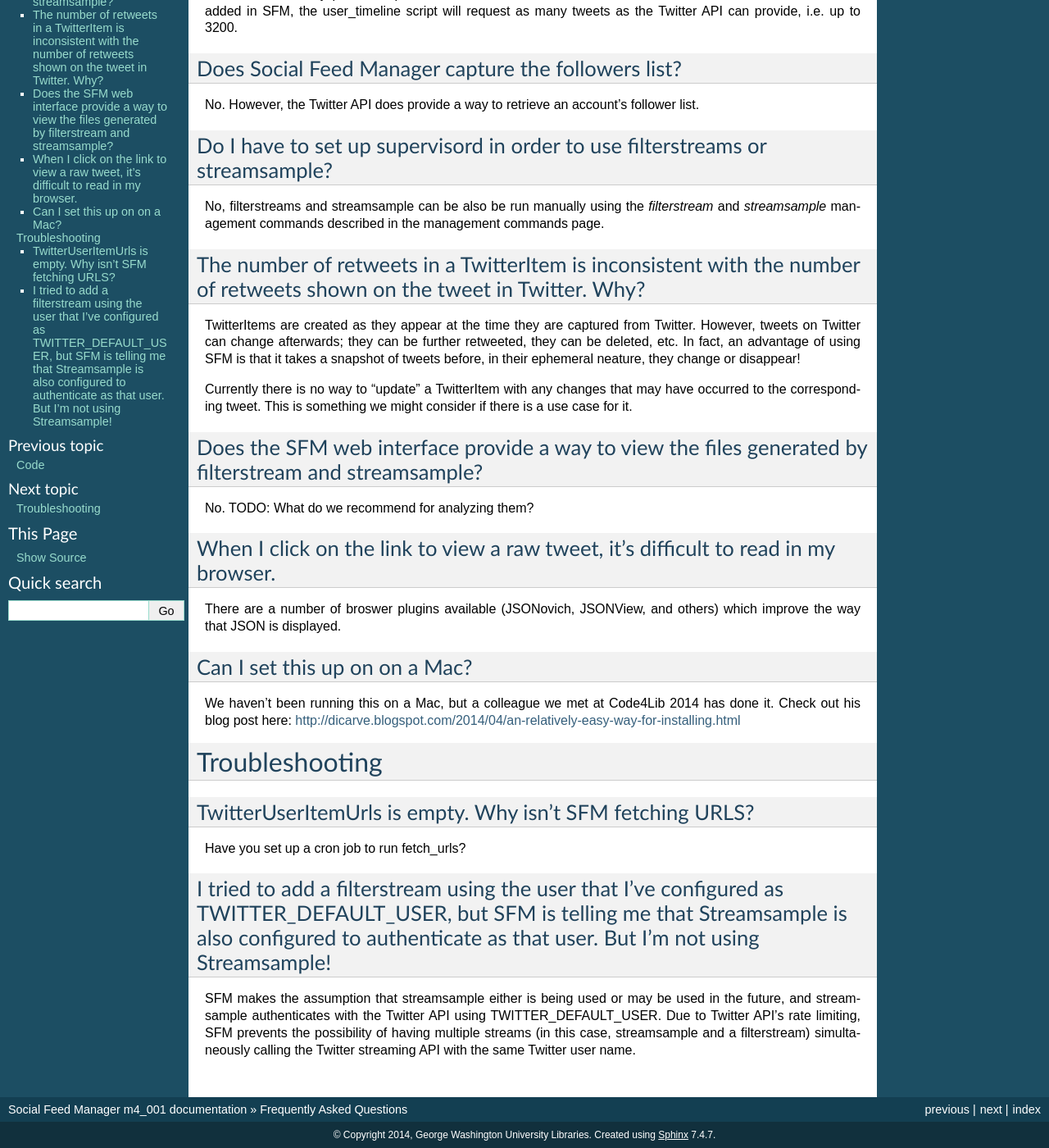
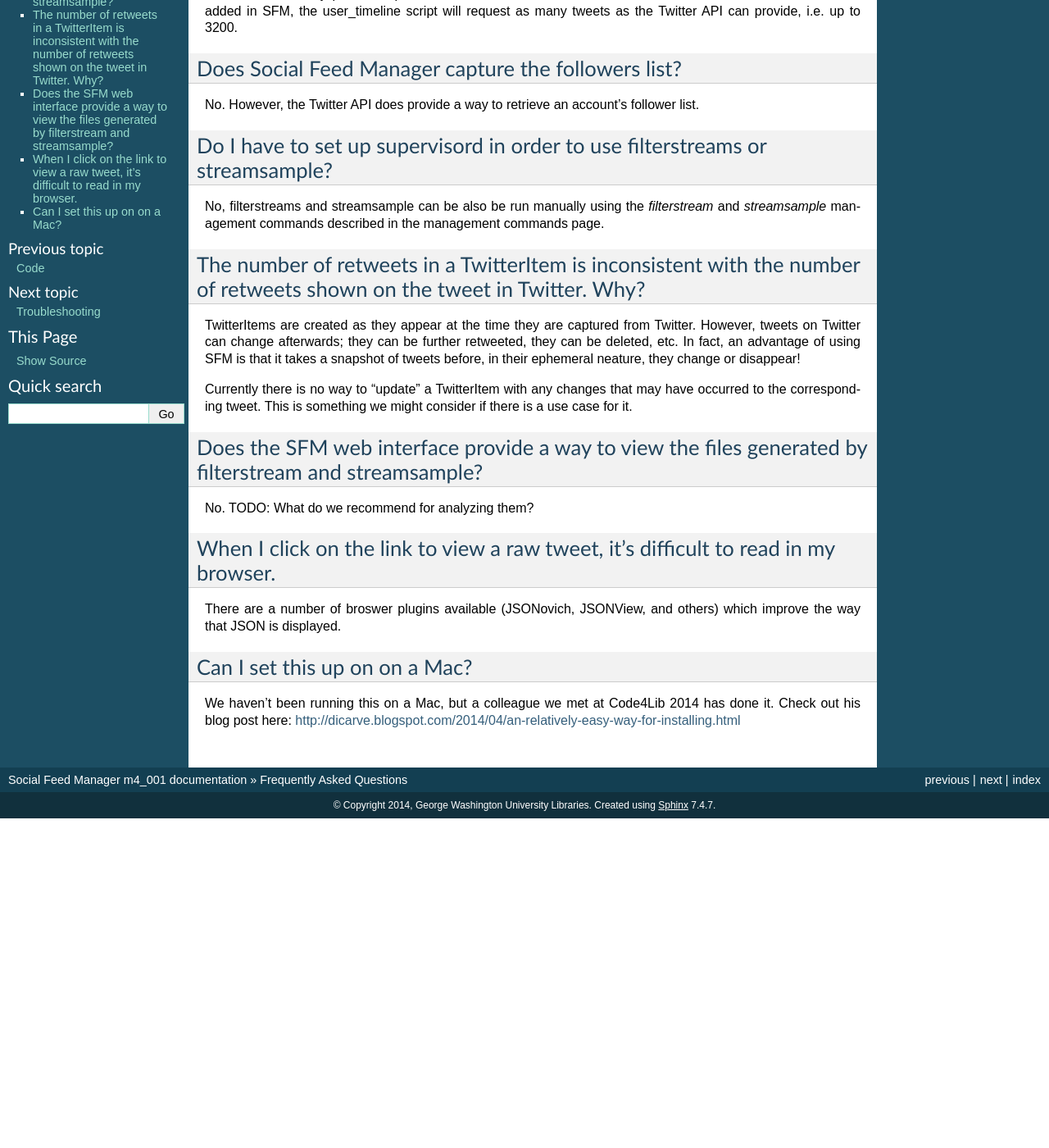
Before and after one commit to gwu-libraries/social-feed-manager, a Sphinx documentation site: the page built from docs/faq.rst, in a window 1280 px wide and 1400 px high, scrolled down 320 px. Shown: the whole window at 82% size. Built offline with Sphinx 7.4.7, drawn with Linux system fonts in a browser that asks for light colours; after the commit the page ends 1318 px from its top, so only the background shows below that.

Commit message:
Removed troubleshooting from FQA and placed contents into troubleshooting.rst

```diff
--- a/docs/faq.rst
+++ b/docs/faq.rst
@@ -63,22 +63,3 @@
 
 We haven't been running this on a Mac, but a colleague we met at Code4Lib 2014
 has done it.  Check out his blog post here: http://dicarve.blogspot.com/2014/04/an-relatively-easy-way-for-installing.html
-
-
-Troubleshooting
-===============
-
-TwitterUserItemUrls is empty.  Why isn't SFM fetching URLS?
------------------------------------------------------------
-
-Have you set up a cron job to run fetch_urls?
-
-
-I tried to add a filterstream using the user that I've configured as TWITTER_DEFAULT_USER, but SFM is telling me that Streamsample is also configured to authenticate as that user.  But I'm not using Streamsample!
---------------------------------------------------------------------------------------------------------------------------------------------------------------------------------------------------------------------
-
-SFM makes the assumption that streamsample either is being used or may be
-used in the future, and streamsample authenticates with the Twitter API using
-TWITTER_DEFAULT_USER.  Due to Twitter API's rate limiting, SFM prevents
-the possibility of having multiple streams (in this case, streamsample and a
-filterstream) simultaneously calling the Twitter streaming API with the same Twitter user name.
```
